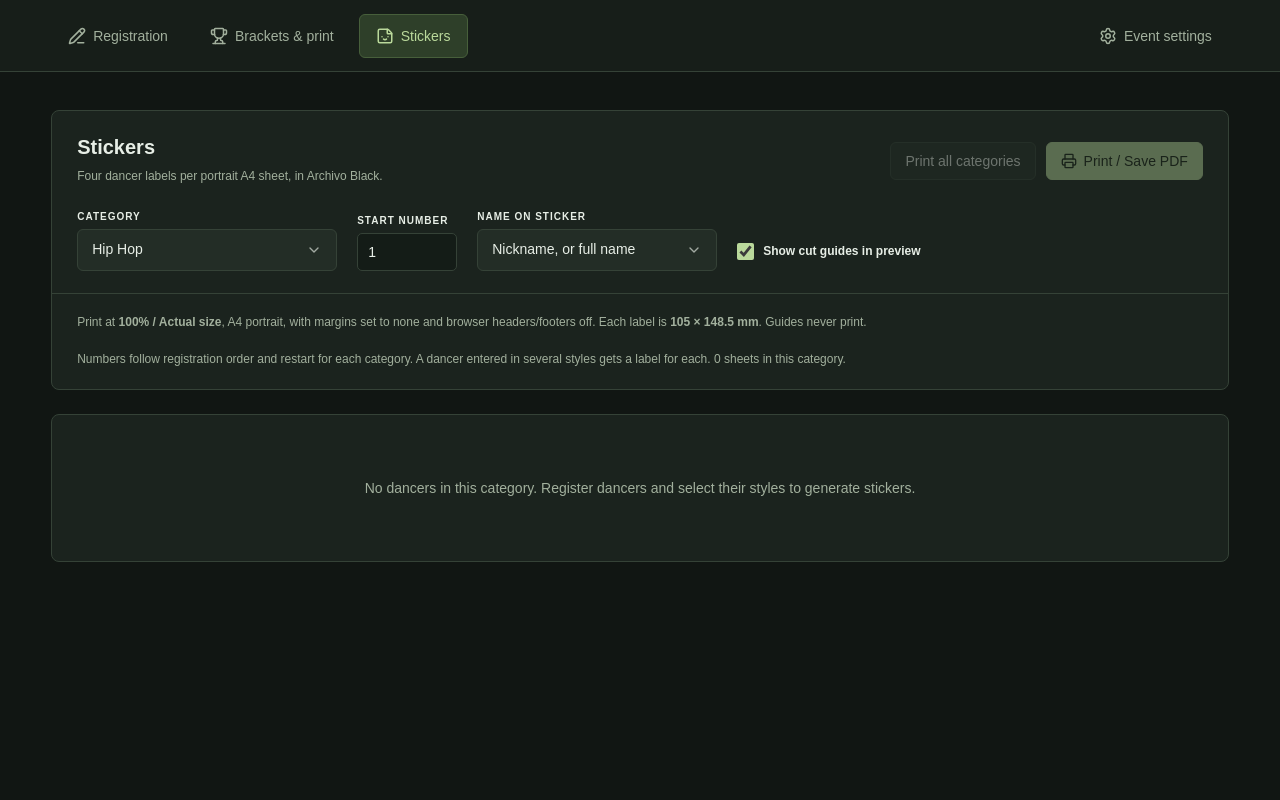
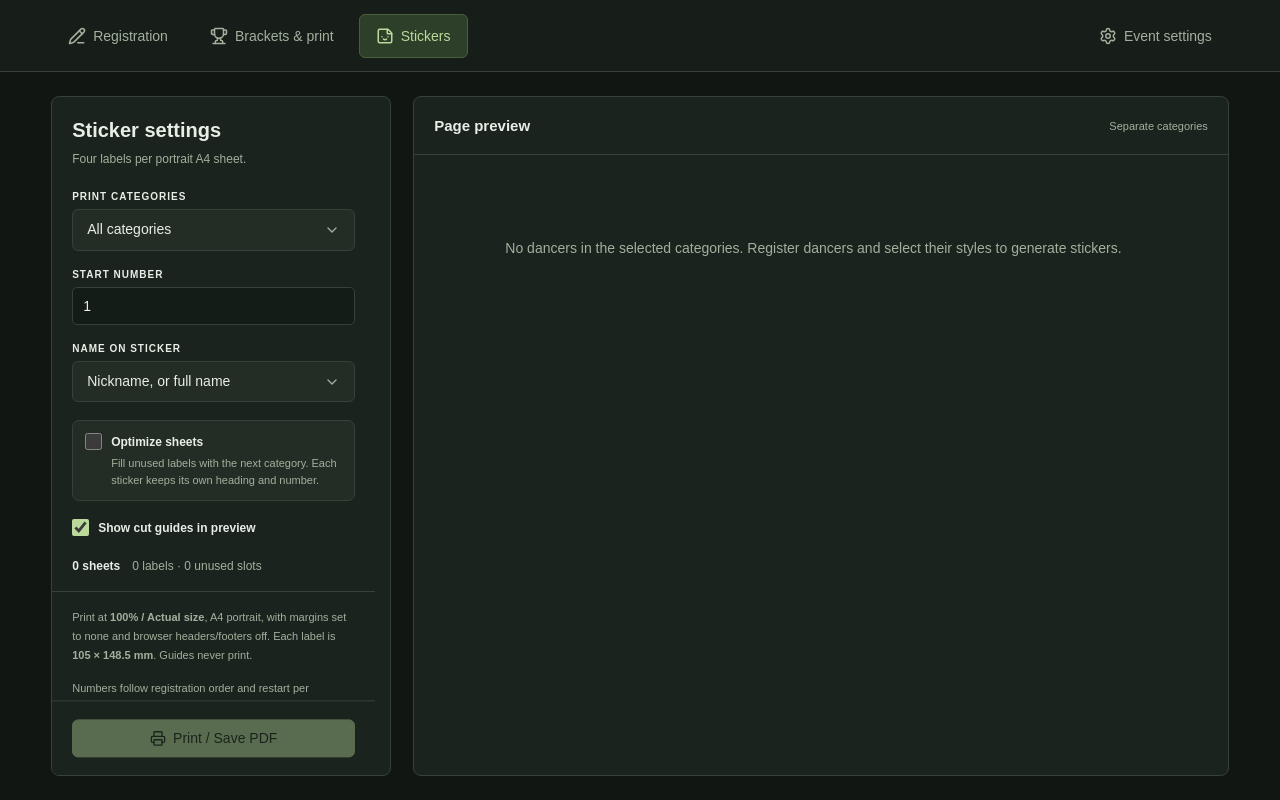
Before and after one commit to reisuart/dance-battle-generator, a React (Vite) app in the folder app/: page / in a window 1280 px wide. Both pictures are taken after a click on the button "Stickers". Built offline with nearby package versions, Linux system fonts and the light colour scheme.

Commit message:
Pack sticker categories into spare slots and split print settings from scrolling previews

```diff
--- a/app/src/Stickers.css
+++ b/app/src/Stickers.css
@@ -9,3 +9,44 @@
 .sticker-previews{display:grid;grid-template-columns:repeat(auto-fit,minmax(min(100%,360px),1fr));gap:24px;align-items:start}
 .sticker-previews .canvas-label{font-size:10px;letter-spacing:.5px}
 @media(max-width:850px){.page-nav{flex-wrap:wrap}.sticker-controls .panel-head{flex-wrap:wrap;gap:16px}.sticker-controls .actions{flex-wrap:wrap}}
+
+/* Settings and preview each scroll within the viewport; the A4 sheets never reflow. */
+@media screen{
+ body.stickers-active{overflow:hidden}
+ body.stickers-active #root{height:100dvh;display:flex;flex-direction:column;min-height:0}
+ body.stickers-active .page-header{flex:0 0 auto}
+ body.stickers-active main{width:100%;flex:1;min-height:0;padding-top:24px;padding-bottom:24px;display:flex;flex-direction:column;overflow:hidden}
+ body.stickers-active main>.notice{flex-shrink:0}
+ .sticker-workspace{display:grid;grid-template-columns:340px minmax(0,1fr);gap:22px;flex:1;min-height:0}
+ .sticker-controls{margin:0;min-height:0;overflow:auto;overscroll-behavior:contain;scrollbar-gutter:stable}
+ .sticker-controls .panel-head{padding:22px 20px}
+ .sticker-controls .panel-head h2{font-size:20px}
+ .sticker-options{display:flex;flex-direction:column;align-items:stretch;gap:18px;padding:0 20px 22px}
+ .sticker-options .sticker-category,.sticker-options .sticker-name-choice,.sticker-options .sticker-start{width:100%}
+ .sticker-options .toggle{padding:0;align-items:flex-start;line-height:1.5}
+ .sticker-options .sticker-optimize{padding:12px;background:var(--raised,#232d26);border:1px solid var(--line,#354237);border-radius:7px}
+ .sticker-optimize input{margin-top:2px;flex-shrink:0}
+ .sticker-optimize strong{display:block;font-size:12px}
+ .sticker-optimize small{display:block;font-size:11px;color:var(--muted,#a2b09d);margin-top:4px;font-weight:400;line-height:1.5}
+ .sticker-usage{display:flex;flex-wrap:wrap;align-items:center;gap:7px 12px;padding:0 20px 18px;font-size:12px}
+ .sticker-usage>span{color:var(--muted,#a2b09d)}
+ .sticker-usage .sticker-savings{width:100%;color:var(--accent,#bad99b);font-weight:600}
+ .sticker-warning{margin:0 20px 16px}
+ .sticker-print-note{padding:16px 20px;font-size:11px}
+ .sticker-number-note{padding:0 20px 18px;font-size:11px}
+ .sticker-print-actions{display:flex;flex-direction:column;gap:9px;padding:18px 20px;border-top:1px solid var(--line,#354237);background:var(--surface,#1b231e);position:sticky;bottom:0;z-index:2}
+ .sticker-print-actions button{width:100%}
+ .sticker-preview-panel{display:flex;flex-direction:column;min-height:0;overflow:hidden}
+ .sticker-preview-header{display:flex;align-items:center;justify-content:space-between;flex-shrink:0;gap:15px;padding:20px;border-bottom:1px solid var(--line,#354237)}
+ .sticker-preview-header h2{margin:0;font-size:15px}
+ .sticker-preview-header>span{font-size:11px;color:var(--muted,#a2b09d)}
+ .sticker-previews{min-height:0;overflow:auto;overscroll-behavior:contain;flex:1;padding:20px;scrollbar-gutter:stable;grid-template-columns:repeat(auto-fit,minmax(min(100%,320px),1fr))}
+ .sticker-previews .canvas-label{line-height:1.5;align-items:start}
+ .sticker-previews .canvas-label>span:first-child{min-width:0;overflow-wrap:anywhere}
+ .sticker-previews .canvas-label>span:last-child{white-space:nowrap;flex-shrink:0}
+ .sticker-controls:focus-visible,.sticker-previews:focus-visible{outline:2px solid #d77848;outline-offset:-3px}
+}
+@media screen and (max-width:850px){
+ .sticker-workspace{grid-template-columns:1fr;grid-template-rows:minmax(160px,.45fr) minmax(0,1fr);gap:15px}
+ body.stickers-active main{padding-top:15px;padding-bottom:15px}
+}
--- a/app/src/StickersPage.tsx
+++ b/app/src/StickersPage.tsx
@@ -34,11 +34,11 @@ function StickerText({ text, size, className, twoLines = false }: { text: string
 }
 
 function Sheet({ sheet, guides = false }: { sheet: StickerSheet; guides?: boolean }) {
-  const { category } = sheet
-  const heading = `${category.style.name}${category.division === 'all' ? '' : category.division === 'under' ? ' Under' : ' Over'}`.toUpperCase()
-  return <article className={`sticker-sheet${guides ? ' sticker-guides' : ''}`} aria-label={`${category.label}, sticker sheet ${sheet.page}`}>
+  return <article className={`sticker-sheet${guides ? ' sticker-guides' : ''}`} aria-label={`Sticker sheet ${sheet.page}`}>
     {Array.from({ length: 4 }, (_, i) => {
       const label = sheet.labels[i]
+      const category = label?.category
+      const heading = category ? `${category.style.name}${category.division === 'all' ? '' : category.division === 'under' ? ' Under' : ' Over'}`.toUpperCase() : ''
       return <section key={i} className="sticker-label" aria-label={label ? `Number ${label.number}, ${label.name}` : 'Unused sticker'}>
         {label && <><div className="sticker-heading"><StickerText text={heading} size={50} className="sticker-style" /></div><div className="sticker-number-wrap"><StickerText text={String(label.number)} size={90 * 96 / 25.4} className="sticker-number" /></div><StickerText text={label.name} size={50} className="sticker-name" twoLines /></>}
       </section>
@@ -47,17 +47,21 @@ function Sheet({ sheet, guides = false }: { sheet: StickerSheet; guides?: boolea
 }
 
 export default function StickersPage({ event, onReview }: { event: BattleEvent; onReview: () => void }) {
-  const [selected, setSelected] = useState('')
+  const [selected, setSelected] = useState('all')
   const [start, setStart] = useState(1)
   const [displayName, setDisplayName] = useState<'nickname' | 'name'>('nickname')
   const [guides, setGuides] = useState(true)
+  const [optimize, setOptimize] = useState(false)
   const [printAll, setPrintAll] = useState(false)
   const [error, setError] = useState('')
   const printSource = useRef<HTMLDivElement>(null)
   const groups = categories(event)
-  const sheets = stickerSheets(event, start, displayName)
-  const active = groups.find(c => c.id === selected) || groups.find(c => sheets.some(s => s.category.id === c.id)) || groups[0]
-  const current = sheets.filter(sheet => sheet.category.id === active?.id)
+  const scope = selected === 'all' || groups.some(c => c.id === selected) ? selected : 'all'
+  const sheets = stickerSheets(event, start, displayName, optimize)
+  const current = scope === 'all' ? sheets : stickerSheets(event, start, displayName, optimize, [scope])
+  const separateCount = stickerSheets(event, start, displayName, false, scope === 'all' ? undefined : [scope]).length
+  const labelCount = current.reduce((sum, sheet) => sum + sheet.labels.length, 0)
+  const unused = current.length * 4 - labelCount
   const waiting = event.styles.flatMap(style => pendingPeople(event, style))
 
   useEffect(() => {
@@ -71,16 +75,18 @@ export default function StickersPage({ event, onReview }: { event: BattleEvent;
     const style = document.createElement('style')
     style.textContent = '@page{size:A4 portrait;margin:0}@media print{body>#root{display:none!important}.sticker-print-area{display:block!important}}'
     document.head.append(style)
-    return () => style.remove()
+    document.body.classList.add('stickers-active')
+    return () => { style.remove(); document.body.classList.remove('stickers-active') }
   }, [])
 
   const print = async (all: boolean) => {
-    if (all ? waiting.length : active && pendingPeople(event, active.style).length) { setError('Check missing or invalid birth years in Registration before printing age-divided stickers.'); return }
+    const active = groups.find(c => c.id === scope)
+    if (all || scope === 'all' ? waiting.length : active && pendingPeople(event, active.style).length) { setError('Check missing or invalid birth years in Registration before printing age-divided stickers.'); return }
     const target = all ? sheets : current
     if (!target.length) return
     setError(''); setPrintAll(all)
     try {
-      const characters = target.map(s => `${s.category.label} ${s.labels.map(l => `${l.number} ${l.name}`).join(' ')}`).join(' ')
+      const characters = target.flatMap(s => s.labels.map(l => `${l.category.label} ${l.number} ${l.name}`)).join(' ')
       await document.fonts.load('400 50px "Archivo Black"', characters)
       await document.fonts.ready
       await new Promise<void>(resolve => requestAnimationFrame(() => requestAnimationFrame(() => resolve())))
@@ -89,18 +95,26 @@ export default function StickersPage({ event, onReview }: { event: BattleEvent;
   }
 
   return <>
-    <section className="panel sticker-controls">
-      <div className="panel-head"><div><h2>Stickers</h2><p>Four dancer labels per portrait A4 sheet, in Archivo Black.</p></div><div className="actions"><button disabled={!sheets.length} onClick={() => void print(true)}>Print all categories</button><button className="primary" disabled={!current.length} onClick={() => void print(false)}><Printer size={16} aria-hidden="true" />Print / Save PDF</button></div></div>
-      <div className="sticker-options"><div className="sticker-category"><span className="sticker-control-label">CATEGORY</span><SelectOverlay options={groups.map(c => ({ id: c.id, name: c.label }))} selected={active ? [active.id] : []} label="Sticker category" onChange={ids => setSelected(ids[0])} /></div>
+    <div className="sticker-workspace">
+    <aside className="panel sticker-controls" aria-label="Sticker print settings" tabIndex={0}>
+      <div className="panel-head"><div><h2>Sticker settings</h2><p>Four labels per portrait A4 sheet.</p></div></div>
+      <div className="sticker-options"><div className="sticker-category"><span className="sticker-control-label">PRINT CATEGORIES</span><SelectOverlay options={[{ id: 'all', name: 'All categories' }, ...groups.map(c => ({ id: c.id, name: c.label }))]} selected={[scope]} label="Sticker categories" onChange={ids => { setSelected(ids[0]); setError('') }} /></div>
         <label className="sticker-start">START NUMBER<input type="number" min="1" max="9999" key={start} defaultValue={start} onBlur={e => { const value = Number(e.target.value); if (Number.isInteger(value) && value >= 1 && value <= 9999) setStart(value); else e.target.value = String(start) }} onKeyDown={e => { if (e.key === 'Enter') e.currentTarget.blur() }} /></label>
         <div className="sticker-name-choice"><span className="sticker-control-label">NAME ON STICKER</span><SelectOverlay label="Name on sticker" options={[{ id: 'nickname', name: 'Nickname, or full name' }, { id: 'name', name: 'Full name, or nickname' }]} selected={[displayName]} onChange={ids => setDisplayName(ids[0] as 'nickname' | 'name')} /></div>
+        <label className="toggle sticker-optimize"><input type="checkbox" checked={optimize} onChange={e => setOptimize(e.target.checked)} /><span><strong>Optimize sheets</strong><small>Fill unused labels with the next category. Each sticker keeps its own heading and number.</small></span></label>
         <label className="toggle"><input type="checkbox" checked={guides} onChange={e => setGuides(e.target.checked)} />Show cut guides in preview</label>
       </div>
+      <div className="sticker-usage" role="status"><strong>{current.length} {current.length === 1 ? 'sheet' : 'sheets'}</strong><span>{labelCount} labels · {unused} unused {unused === 1 ? 'slot' : 'slots'}</span>{optimize && separateCount > current.length && <span className="sticker-savings">Saves {separateCount - current.length} {separateCount - current.length === 1 ? 'sheet' : 'sheets'}</span>}</div>
+      {(waiting.length > 0 || error) && <div className="warning sticker-warning">{error || 'Some dancers need a valid birth year before they can receive an Under / Over sticker.'} <button onClick={onReview}>Review registration</button></div>}
       <div className="sticker-print-note">Print at <strong>100% / Actual size</strong>, A4 portrait, with margins set to none and browser headers/footers off. Each label is <strong>105 × 148.5 mm</strong>. Guides never print.</div>
-      <p className="sticker-number-note">Numbers follow registration order and restart for each category. A dancer entered in several styles gets a label for each. {current.length} {current.length === 1 ? 'sheet' : 'sheets'} in this category.</p>
+      <p className="sticker-number-note">Numbers follow registration order and restart per category, even on mixed sheets.</p>
+      <div className="sticker-print-actions"><button className="primary" disabled={!current.length} onClick={() => void print(false)}><Printer size={16} aria-hidden="true" />Print / Save PDF</button>{scope !== 'all' && <button disabled={!sheets.length} onClick={() => void print(true)}>Print all categories</button>}</div>
+    </aside>
+    <section className="panel sticker-preview-panel" aria-label="Sticker page previews">
+      <header className="sticker-preview-header"><h2>Page preview</h2><span>{optimize ? 'Optimized sheets' : 'Separate categories'}</span></header>
+      <div className="sticker-previews" tabIndex={0} aria-label="Scroll sticker pages">{current.length ? current.map((sheet, i) => <section className="canvas" key={sheet.id}><div className="canvas-label"><span>{[...new Set(sheet.labels.map(l => l.category.label))].join(' / ')}</span><span>SHEET {i + 1} / {current.length}</span></div><PaperPreview widthMm={210} heightMm={297}><Sheet sheet={sheet} guides={guides} /></PaperPreview></section>) : <div className="empty">No dancers in the selected categories. Register dancers and select their styles to generate stickers.</div>}</div>
     </section>
-    {(waiting.length > 0 || error) && <div className="warning">{error || 'Some dancers need a valid birth year before they can receive an Under / Over sticker.'} <button onClick={onReview}>Review registration</button></div>}
-    {current.length ? <div className="sticker-previews">{current.map(sheet => <section className="canvas" key={sheet.id}><div className="canvas-label"><span>{sheet.category.label}</span><span>SHEET {sheet.page} / {current.length}</span></div><PaperPreview widthMm={210} heightMm={297}><Sheet sheet={sheet} guides={guides} /></PaperPreview></section>)}</div> : <div className="panel empty">No dancers in this category. Register dancers and select their styles to generate stickers.</div>}
+    </div>
     {createPortal(<div ref={printSource} className="print-area sticker-print-area">{(printAll ? sheets : current).map(sheet => <Sheet sheet={sheet} key={sheet.id} />)}</div>, document.body)}
   </>
 }
--- a/app/src/stickers.ts
+++ b/app/src/stickers.ts
@@ -1,7 +1,7 @@
 import { categories, participants } from './event.ts'
 import type { BattleEvent, Category } from './event.ts'
 
-export type Sticker = { personId: string; number: number; name: string }
+export type Sticker = { personId: string; number: number; name: string; category: Category }
 export type StickerSheet = { id: string; category: Category; page: number; labels: Sticker[] }
 
 export function stickerNameLines(text: string, measure: (value: string) => number, width: number): string[] {
@@ -20,16 +20,21 @@ export function stickerNameLines(text: string, measure: (value: string) => numbe
   return best
 }
 
-export function stickerSheets(event: BattleEvent, start = 1, displayName: 'nickname' | 'name' = 'nickname'): StickerSheet[] {
+export function stickerSheets(event: BattleEvent, start = 1, displayName: 'nickname' | 'name' = 'nickname', optimize = false, categoryIds?: string[]): StickerSheet[] {
   if (!Number.isInteger(start) || start < 1 || start > 9999) throw Error('Starting number must be between 1 and 9999')
-  return categories(event).flatMap(category => {
+  const sheets = categories(event).filter(category => !categoryIds || categoryIds.includes(category.id)).flatMap(category => {
     // Use registration order, independent of the age-sort view or bracket rearrangements.
     const labels = participants(event, category).map((p, i) => ({
-      personId: p.id, number: start + i,
+      personId: p.id, number: start + i, category,
       name: (displayName === 'nickname' ? p.nickname.trim() || p.name.trim() : p.name.trim() || p.nickname.trim()).toUpperCase(),
     }))
     return Array.from({ length: Math.ceil(labels.length / 4) }, (_, i) => ({
       id: `${category.id}:sheet-${i}`, category, page: i + 1, labels: labels.slice(i * 4, i * 4 + 4),
     }))
   })
+  if (!optimize) return sheets
+  const labels = sheets.flatMap(sheet => sheet.labels)
+  return Array.from({ length: Math.ceil(labels.length / 4) }, (_, i) => ({
+    id: `packed:sheet-${i}`, category: labels[i * 4].category, page: i + 1, labels: labels.slice(i * 4, i * 4 + 4),
+  }))
 }
```
Also changed, not shown: 2 other files (tests, documents, lock files or other folders).
